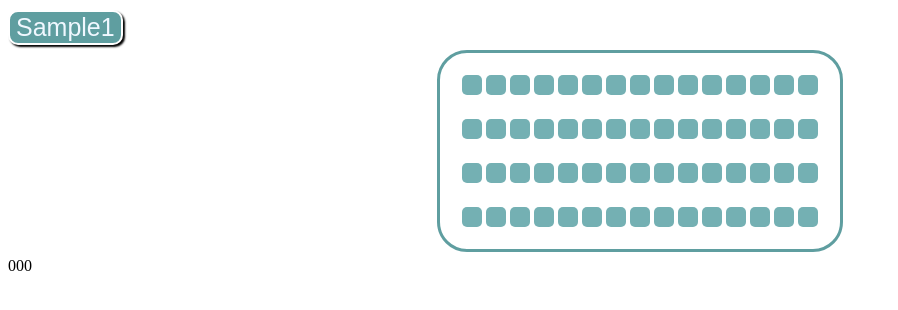
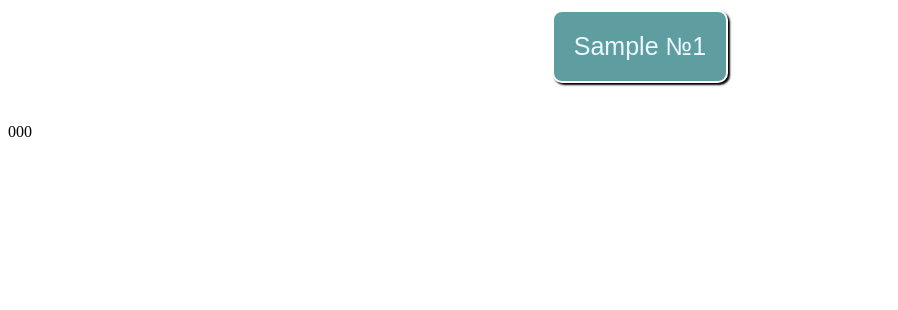
Before and after one commit to ifalice/train_tickets, a Django app: template train_app/templates/train_app/buy_ticket.html in a window 1280 px wide. Shown: the part 26-336 px from the top of the page, without its empty margins (0-898 px from the left). Run offline with Django 4.2, Linux system fonts and the light colour scheme; data comes from the database, SQL or seed files in the repository; tables that the repository leaves empty hold one stand-in row (values such as "Sample post"); the template is opened without the code that fills it: values that come from a table or form of the project are taken from there, most other values are stand-ins (such as "Sample title", 1, 10 or a date in 2020); data that the repository does not hold is empty.

Commit message:
add button and train car styles. minor changes in func.js and train_car.js

```diff
--- a/train_app/static/train_app/css/forms.css
+++ b/train_app/static/train_app/css/forms.css
@@ -94,10 +94,17 @@
 
 .block_button_type_train_car{
     display: flex;
+    justify-content: center;
+    margin: 10px auto 30px auto;
+    flex-wrap: wrap;
+    width: 80%;
 }
-/* .button_type_train_car{
 
-} */
+
+.button_type_train_car{
+    margin:0 10px 10px;
+    padding: 20px;
+}
 
 .button_style:hover{
     background-color: rgb(104, 173, 175);
@@ -108,3 +115,19 @@
 .button_style:active{
     background-color: rgb(81, 139, 141);
 }
+
+
+.button_index_form_block{
+    width: 20%;
+    height: 20%;
+    display: flex;
+    justify-content: center;
+    align-items: center;
+    flex-wrap: wrap;
+}
+
+.button_index_form{
+    padding: 10px;
+    margin:10px;
+
+}
--- a/train_app/static/train_app/css/list_tickets.css
+++ b/train_app/static/train_app/css/list_tickets.css
@@ -2,12 +2,6 @@
     display: flex;
     flex-direction: column;
 } */
-
-.train-car{
-    display: flex;
-    flex-direction: column;
-    width: max-content;
-}
 
 
 .list-tickets{
--- a/train_app/static/train_app/css/train_car.css
+++ b/train_app/static/train_app/css/train_car.css
@@ -1,6 +1,9 @@
 
 
 .train-car{
+    display: flex;
+    flex-direction: column;
+    width: max-content;
     border: 3px cadetblue solid;
     border-radius: 30px;
     padding: 10px;
@@ -8,11 +11,16 @@
 }
 
 .seat{
-    width: 20px;
-    height: 20px;
+    display: flex;
+    width: 50px;
+    height: 50px;
     background-color: rgb(116, 176, 179);
     margin: 2px;
     border-radius: 5px;
+    color: aliceblue;
+    font-size: 30px;
+    justify-content: center;
+    align-items: center;
 }
 
 .row{
--- a/train_app/static/train_app/js/func.js
+++ b/train_app/static/train_app/js/func.js
@@ -28,14 +28,16 @@ function fetchRequestTypeTrainCar(event = null){
         }).then(response => {
             return response.json()
         }).then(data => {
-            document.querySelector('.train-car').remove()
+            if(document.querySelector('.train-car')){
+                document.querySelector('.train-car').remove()
+            }
             let number_of_rows = data.type_train_car_data.number_of_rows
             let number_of_seats = data.type_train_car_data.number_of_seats
             let all_number_seats = 1
-            let block_button_type_train_car = document.querySelector('.block_button_type_train_car')
+            let form_train_car = document.querySelector('.form_train_car')
             let div_train_car = document.createElement('div')
             div_train_car.classList.add('train-car')
-            block_button_type_train_car.after(div_train_car)
+            form_train_car.append(div_train_car)
 
 
 
@@ -45,7 +47,8 @@ function fetchRequestTypeTrainCar(event = null){
                 div_row.classList.add('row')
                 div_train_car.append(div_row)
                 for(seat=0; seat<number_of_seats; seat++){
-                    let div_seat = document.createElement('div')
+                    let div_seat = document.createElement('input')
+                    div_seat.setAttribute('type', 'checkbox')
                     div_seat.classList.add('seat')
                     div_seat.textContent = `${all_number_seats++}`
                     div_row.append(div_seat)
--- a/train_app/static/train_app/js/train_car.js
+++ b/train_app/static/train_app/js/train_car.js
@@ -2,7 +2,7 @@ window.onload = function(){
     const list_tickets = document.querySelector('.block-list_tickets')
 
     list_tickets.addEventListener('click', function(event){
-        if (event.target.closest('.button')){
+        if (event.target.closest('.button_index_form')){
             const number_train = event.target.getAttribute('number_train')
             const type_train_car = event.target.getAttribute('type_train_car')
             const number_train_car = event.target.getAttribute('number_train_car')
--- a/train_app/templates/train_app/buy_ticket.html
+++ b/train_app/templates/train_app/buy_ticket.html
@@ -13,22 +13,16 @@
         {% for type_train_car, number_train_car in number_and_type_train_car.items %}
             {% for number in number_train_car %}
                 <button class='button_type_train_car button_style' number_train="{{ tr_num }}" number_train_car="{{ number }}" type_train_car='{{ type_train_car }}'>
-                    {{ type_train_car }}{{ number }}
+                    {{ type_train_car|title }} №{{ number }}
                 </button>
             {% endfor %}
         {% endfor %}
     </div>
-    <div class="train-car">
-        {% for row in first_view_type_train_car.number_of_rows|range_filter %}
-            <div class="row">
-                {% for seats in first_view_type_train_car.number_of_seats|range_filter %}
-                    <div class="seat">
+    <form action="{% url 'buy_ticket_name'%}" method="post" class="form_train_car">
+         {% csrf_token %}
 
-                    </div>
-                {% endfor %}
-            </div>
-        {% endfor %}
-    </div>
+    </form>
+
 
 
 
```
Also changed, not shown: train_app/templates/train_app/index.html (+10 -7 lines).
